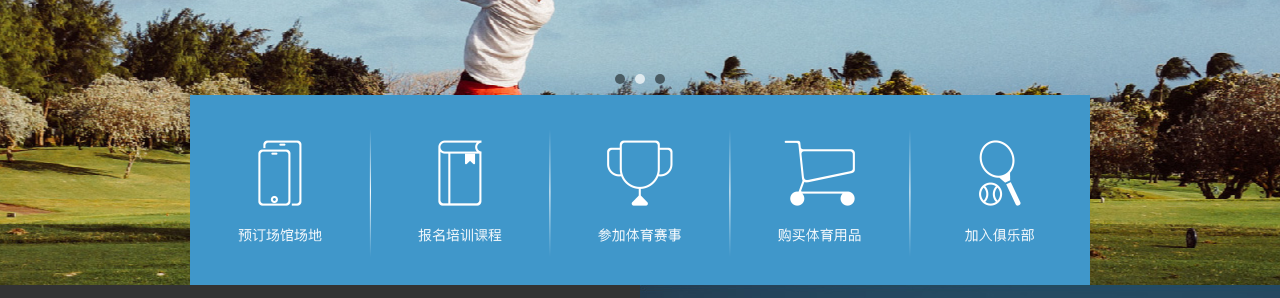
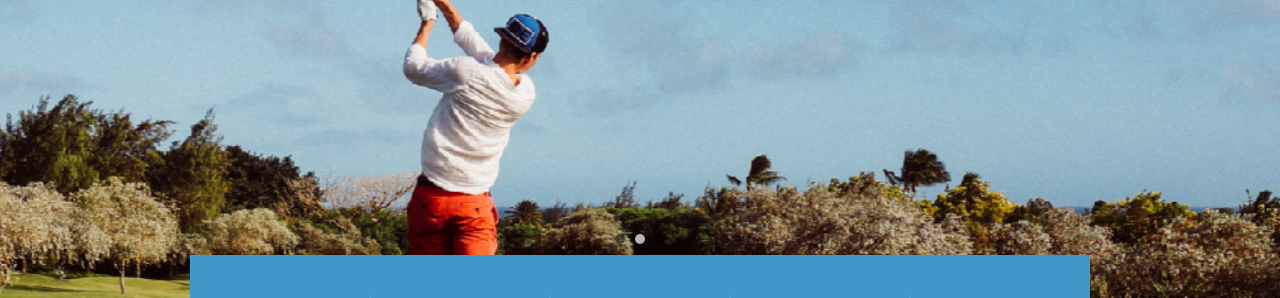
Before and after one commit to armdong/web-0901, a website: page src/index.html in a window 1280 px wide. Shown: the part 355-653 px from the top of the page. Drawn offline with nearby package versions, Linux system fonts and the light colour scheme; files that its build step writes are made by us from their sources.

Commit message:
homepage slide banner autoheight

```diff
--- a/src/assets/js/index.js
+++ b/src/assets/js/index.js
@@ -9,9 +9,43 @@
 
   function fnInitMainSlider() {
     var $oMainSlider = $('#mainSlider'),
+      $oSlideWrapper = $oMainSlider.find('.slider-wrapper'),
+      $oSwiperWrapper = $oMainSlider.find('.swiper-wrapper'),
       $oMainSwiper = $oMainSlider.find('.swiper-container'),
+      $aSwiperSlide = $oMainSlider.find('.swiper-slide'),
       _swiper = null,
-      count = $oMainSlider.find('.swiper-slide').length;
+      count = $aSwiperSlide.length;
+
+    var viewWidth = $(window).width(),
+      viewHeight = $(window).height(),
+      iHeaderH = 40;
+
+    // reset banner height
+    (function() {
+      $oMainSlider.css({
+        height: viewHeight - iHeaderH + 'px',
+      });
+
+      $oSlideWrapper.css({
+        height: viewHeight - iHeaderH + 'px',
+      });
+
+      $oSwiperWrapper.css({
+        height: viewHeight - iHeaderH + 'px',
+      });
+
+      $oMainSwiper.css({
+        height: viewHeight - iHeaderH + 'px',
+      });
+
+      // foreach slide
+      $.each($aSwiperSlide, function(idx, slide) {
+        var imgSrc = $(slide).attr('data-img');
+        $(slide).css({
+          'background-image': 'url(' + imgSrc + ')',
+        });
+      });
+    })();
 
     if (count > 1) {
       _swiper = $oMainSwiper.swiper({
@@ -21,6 +55,7 @@
         autoplay: 5000,
         autoplayDisableOnInteraction: false,
         speed: 1000,
+        height: viewHeight - iHeaderH,
       });
 
       // slide prev
--- a/src/assets/scss/index.scss
+++ b/src/assets/scss/index.scss
@@ -19,6 +19,11 @@
 
   .swiper-slide {
     display: block;
+    background: {
+      repeat: no-repeat;
+      size: cover;
+      position: center center;
+    }
   }
 
   .swiper-pagination {
--- a/src/index.html
+++ b/src/index.html
@@ -70,15 +70,9 @@
 						<div class="slider-wrapper">
 							<div class="swiper-container">
 								<div class="swiper-wrapper">
-									<a href="javascript:;" class="swiper-slide">
-										<img src="assets/imgs/slide/img_01.jpg" alt="slide image">
-									</a>
-									<a href="javascript:;" class="swiper-slide">
-										<img src="assets/imgs/slide/img_01.jpg" alt="slide image">
-									</a>
-									<a href="javascript:;" class="swiper-slide">
-										<img src="assets/imgs/slide/img_01.jpg" alt="slide image">
-									</a>
+									<a href="javascript:;" class="swiper-slide" data-img="assets/imgs/slide/img_01.jpg"></a>
+									<a href="javascript:;" class="swiper-slide" data-img="assets/imgs/slide/img_01.jpg"></a>
+									<a href="javascript:;" class="swiper-slide" data-img="assets/imgs/slide/img_01.jpg"></a>
 								</div>
 								<div class="swiper-pagination"></div>
 							</div>
```
